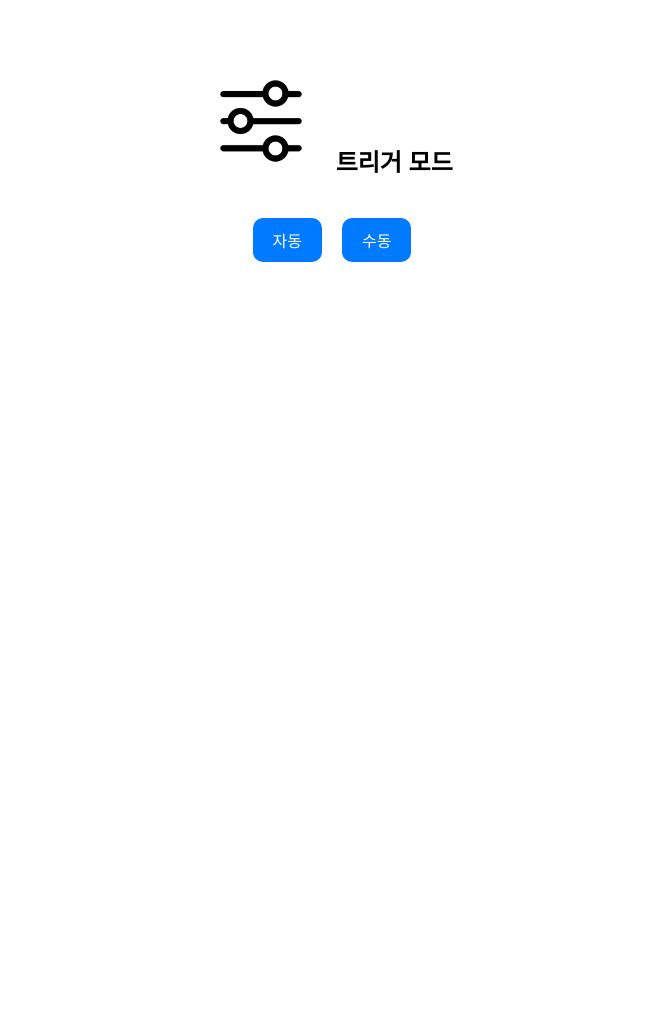
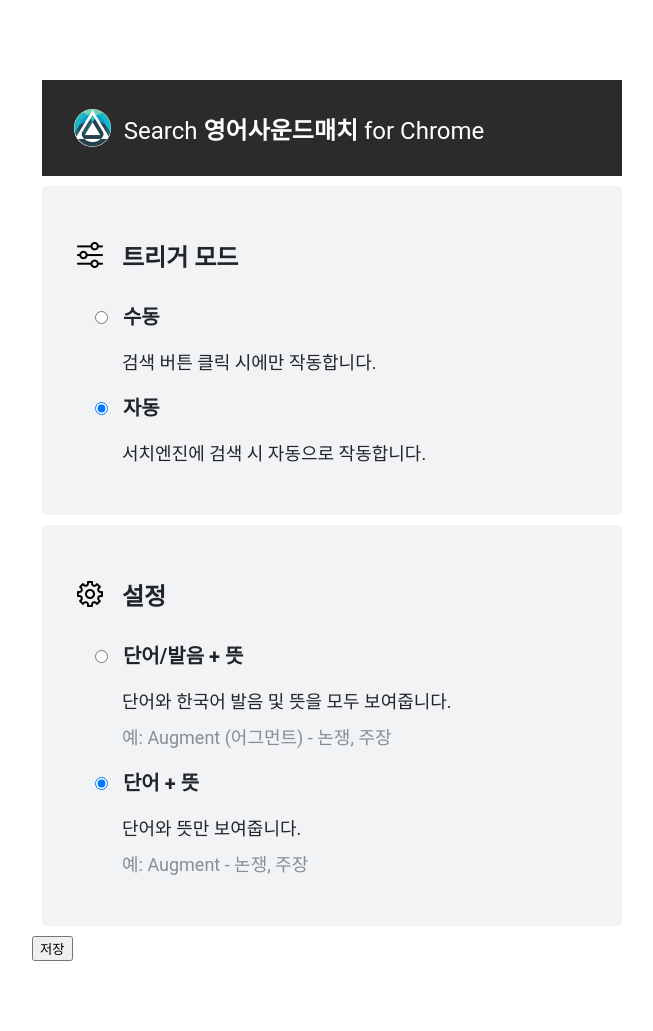
Before and after one commit to yewonniy/momo, a Django app: template momo/templates/setting.html in a window 1280 px wide. Shown: the whole page, without its empty margins (308-961 px from the left). Before the commit the page ends 262 px from the top, so only its background shows below. Run offline with Django 4.2, Linux system fonts and the light colour scheme; the template is opened without the code that fills it, so the values that code supplies are empty.

Commit message:
setting 구현, response lists 보여주기

```diff
--- a/momo/templates/setting.html
+++ b/momo/templates/setting.html
@@ -3,75 +3,100 @@
   <head>
     <meta charset="UTF-8" />
     <meta name="viewport" content="width=device-width, initial-scale=1.0" />
-    <title>Search 영어사운드매치 for Chrome - 설정</title>
+    <title>Search Settings</title>
     <link rel="stylesheet" href="setting_styles.css" />
   </head>
   <body>
-    <div id="title_background">
-      <h1 id="title">Search 영어사운드매치 for Chrome</h1>
+    <div class="settings-container">
+      <div id="title-container">
+        <img
+          id="logo"
+          src="../templates/images/logo.jpg"
+          alt="영어사운드매치 로고"
+        />
+        <h1 class="title">Search <b>영어사운드매치</b> for Chrome</h1>
+      </div>
+      <div class="option-group">
+        <div id="trigger-mode">
+          <img
+            id="trigger"
+            src="../templates/images/trigger_icon.png"
+            alt="트리거 모드 이미지"
+          />
+          <h2 class="group-title">트리거 모드</h2>
         </div>
 
-    <div id="trigger-section">
-      <img
-        id="trigger-image"
-        src="../templates/images/trigger_icon.jpg"
-        alt="트리거 모드 이미지"
-      />
-      <div id="trigger-info">
-        <h2>트리거 모드</h2>
+        <div class="option">
+          <input type="radio" id="option1_a" name="search_scope" checked />
+          <label for="option1_a"><b>수동</b></label>
+          <p class="note">검색 버튼 클릭 시에만 작동합니다.</p>
+        </div>
+        <div class="option">
+          <input type="radio" id="option1_b" name="search_scope" />
+          <label for="option1_b"><b>자동</b></label>
+          <p class="note">서치엔진에 검색 시 자동으로 작동합니다.</p>
         </div>
       </div>
-
-    <div id="trigger-options">
-      <button class="option-button selected" onclick="setTriggerMode('auto')">
-        자동
-      </button>
-      <button class="option-button" onclick="setTriggerMode('manual')">
-        수동
-      </button>
+      <div class="option-group">
+        <div id="setting-mode">
+          <img
+            id="setting"
+            src="../templates/images/setting_setting_icon.png"
+            alt="내부 설정 모드 이미지"
+          />
+          <h2 class="group-title">설정</h2>
         </div>
 
-    <div id="option-description">
-      <p id="auto-description" class="option-description">
-        서치엔진에 검색 시 자동으로 작동합니다.
-      </p>
-      <p id="manual-description" class="option-description">
-        검색 버튼 클릭 시에만 작동합니다.
-      </p>
+        <div class="option">
+          <input type="radio" id="option2_a" name="search_mode" checked />
+          <label for="option2_a"><b>단어/발음 + 뜻</b></label>
+          <p class="note">단어와 한국어 발음 및 뜻을 모두 보여줍니다.</p>
+          <p class="example">예: Augment (어그먼트) - 논쟁, 주장</p>
         </div>
+        <div class="option">
+          <input type="radio" id="option2_b" name="search_mode" />
+          <label for="option2_b"><b>단어 + 뜻</b></label>
+          <p class="note">단어와 뜻만 보여줍니다.</p>
+          <p class="example">예: Augment - 논쟁, 주장</p>
+        </div>
+      </div>
+      <button id="save-button">저장</button>
+    </div>
+    <script>
+      function onClick(e) {
+        if (option1_a.checked === true) {
+          localStorage.setItem("trigger_option", "passive");
+        } else {
+          localStorage.setItem("trigger_option", "active");
+        }
+        if (option2_a.checked === true) {
+          localStorage.setItem("setting_option", "yes_pron");
+        } else {
+          localStorage.setItem("setting_option", "no_pron");
+        }
+        window.location.href = "popup.html";
+      }
 
-    <script>
-      // 페이지 로드 시 자동 트리거 모드로 설정
-      document.addEventListener("DOMContentLoaded", function () {
-        setTriggerMode("auto");
-      });
+      const trigger_option = localStorage.getItem("trigger_option");
+      const setting_option = localStorage.getItem("setting_option");
 
-      function setTriggerMode(mode) {
-        // 옵션 버튼 선택 및 해제 처리
-        const buttons = document.querySelectorAll(".option-button");
-        buttons.forEach((button) => button.classList.remove("selected"));
+      const save_button = document.getElementById("save-button");
+      save_button.addEventListener("click", onClick);
 
-        // 선택된 버튼에 selected 클래스 추가
-        const selectedButton = document.querySelector(
-          `.option-button[data-mode="${mode}"]`
-        );
-        selectedButton.classList.add("selected");
+      const option1_a = document.getElementById("option1_a");
+      const option1_b = document.getElementById("option1_b");
+      const option2_a = document.getElementById("option2_a");
+      const option2_b = document.getElementById("option2_b");
 
-        // 선택한 모드에 따라 설명 문구 업데이트
-        const autoDescription = document.getElementById("auto-description");
-        const manualDescription = document.getElementById("manual-description");
-
-        if (mode === "auto") {
-          autoDescription.style.display = "block";
-          manualDescription.style.display = "none";
-          console.log(
-            "자동 모드 선택: 서치엔진에 검색 시 자동으로 작동합니다."
-          );
-        } else if (mode === "manual") {
-          autoDescription.style.display = "none";
-          manualDescription.style.display = "block";
-          console.log("수동 모드 선택: 검색 버튼 클릭 시에만 작동합니다.");
+      if (trigger_option === "passive") {
+        option1_a.checked = true;
+      } else {
+        option1_b.checked = true;
       }
+      if (setting_option === "yes_pron") {
+        option2_a.checked = true;
+      } else {
+        option2_b.checked = true;
       }
     </script>
   </body>
--- a/momo/templates/setting_styles.css
+++ b/momo/templates/setting_styles.css
@@ -1,64 +1,94 @@
 body {
-  font-family: "Arial", sans-serif;
-  text-align: center;
+  font-family: "Roboto";
   margin: 0;
+  padding: 0;
+  background-color: #ffffff;
+  color: #212529;
 }
 
-#title {
-  font-size: 24px;
-  font-weight: bold;
-  color: #ffffff; /* 검정색 제목 텍스트 */
+#title-container {
+  background-color: #2b2b2b;
+  display: flex;
+  align-items: center;
+  justify-content: flex-start;
+  padding-left: 2rem;
+  height: 6rem;
+  margin: 10px;
 }
 
-#title_background {
-  color: #000;
+#logo {
+  max-width: 37px;
+  height: auto;
+  margin-right: 0.8rem;
+  border-radius: 30px;
 }
 
-#trigger-section {
-  margin-top: 20px;
+.settings-container {
+  width: 600px;
+  margin: 50px auto;
+  background-color: white;
+  padding: 20px;
 }
 
-#trigger-image {
-  max-width: 100px;
-  height: auto;
+.title {
+  font-size: 1.5rem;
+  font-weight: normal;
+  color: #ffffff;
 }
 
-#trigger-info {
-  display: inline-block;
-  text-align: left;
-  margin-left: 20px;
+#trigger-mode {
+  display: flex;
+  align-items: center;
+  margin-bottom: 0.5rem;
 }
 
-#trigger-info h2 {
-  color: #000; /* 검정색 텍스트 */
+#trigger {
+  width: 2rem;
+  height: 2rem;
 }
 
-#trigger-options {
-  margin-top: 20px;
+#setting-mode {
   display: flex;
-  justify-content: center;
+  align-items: center;
+  margin-bottom: 0.5rem;
 }
 
-.option-button {
-  padding: 10px 20px;
-  font-size: 16px;
-  background-color: #007bff; /* 버튼 배경색 지정 */
-  color: #fff; /* 버튼 텍스트 색상 지정 */
-  border: none;
-  border-radius: 10px; /* 둥근 테두리 추가 */
-  cursor: pointer;
-  margin: 0 10px;
+#setting {
+  width: 2rem;
+  height: 2rem;
 }
 
-.selected {
-  background-color: #0056b3; /* 선택된 버튼의 배경색 지정 */
+.option-group {
+  border-radius: 5px;
+  background-color: #f1f3f5;
+  margin: 10px;
+  padding: 2rem;
 }
 
-#option-description {
-  margin-top: 20px;
+.option {
+  margin-top: 0.5rem;
+  margin-bottom: 5px;
+  font-size: 1.25rem;
+  margin-left: 1rem;
 }
 
-.option-description {
-  display: none;
-  color: #333; /* 설명 텍스트 색상 지정 */
+input[type="radio"] {
+  margin-right: 10px;
 }
+
+.group-title {
+  font-size: 1.5rem;
+  margin-left: 1rem;
+}
+
+.note {
+  margin-left: 2rem;
+  font-size: 1.125rem;
+}
+
+.example {
+  font-size: 1.125rem;
+  color: #868e96;
+  margin-top: -0.5rem;
+  margin-left: 2rem;
+}
```
Also changed, not shown: momo/templates/popup.html (+99 -8 lines), momo/templates/popup_styles.css (+56 -27 lines), momo/templates/images/search_icon.jpg (deleted), momo/templates/images/search_icon.png (added), momo/templates/images/setting_setting_icon.jpg (deleted), momo/templates/images/setting_setting_icon.png (added), momo/templates/images/trigger_icon.jpg (deleted), momo/templates/images/trigger_icon.png (added), momo/templates/popup.js (added), momo/templates/setting.js (added), 1 other file. Lines whose indentation alone changed are shown as unchanged.
